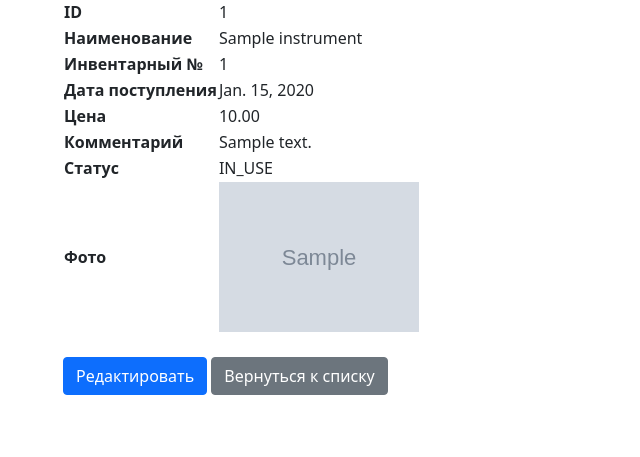
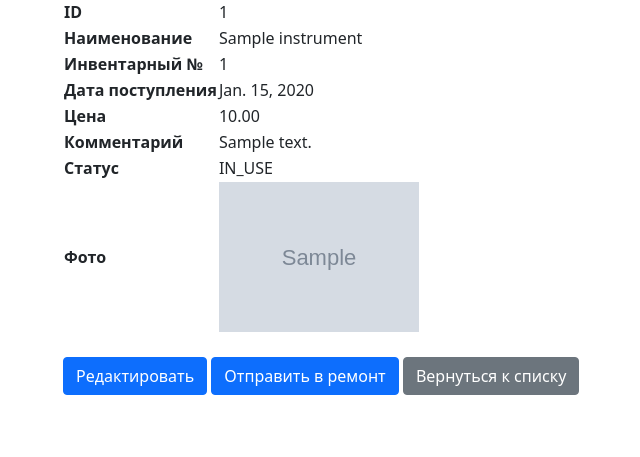
Before and after one commit to botnbot/instrument_control, a Django app: page /instruments/1/ in a window 1280 px wide. Shown: the part 139-596 px from the top of the page, without its empty margins (19-659 px from the left). Run offline with Django 5.2, Linux system fonts and the light colour scheme; tables that the repository leaves empty hold one stand-in row (values such as "Sample post"); grey boxes marked "Sample" are stand-in pictures; some libraries are stand-ins or nearby versions.

Commit message:
Отправить в ремонт button added to instruments\detail.html

```diff
--- a/core/templates/core/instruments/detail.html
+++ b/core/templates/core/instruments/detail.html
@@ -42,6 +42,7 @@
 </table>
 <br>
 <a href="{% url 'core:instrument_edit' object.id %}" class="btn btn-primary">Редактировать</a>
+<a href="{% url 'core:repair_create' %}" class="btn btn-primary">Отправить в ремонт</a>
 <a href="{% url 'core:instrument_list' %}" class="btn btn-secondary">Вернуться к списку</a>
 
 {% endblock %}
```
